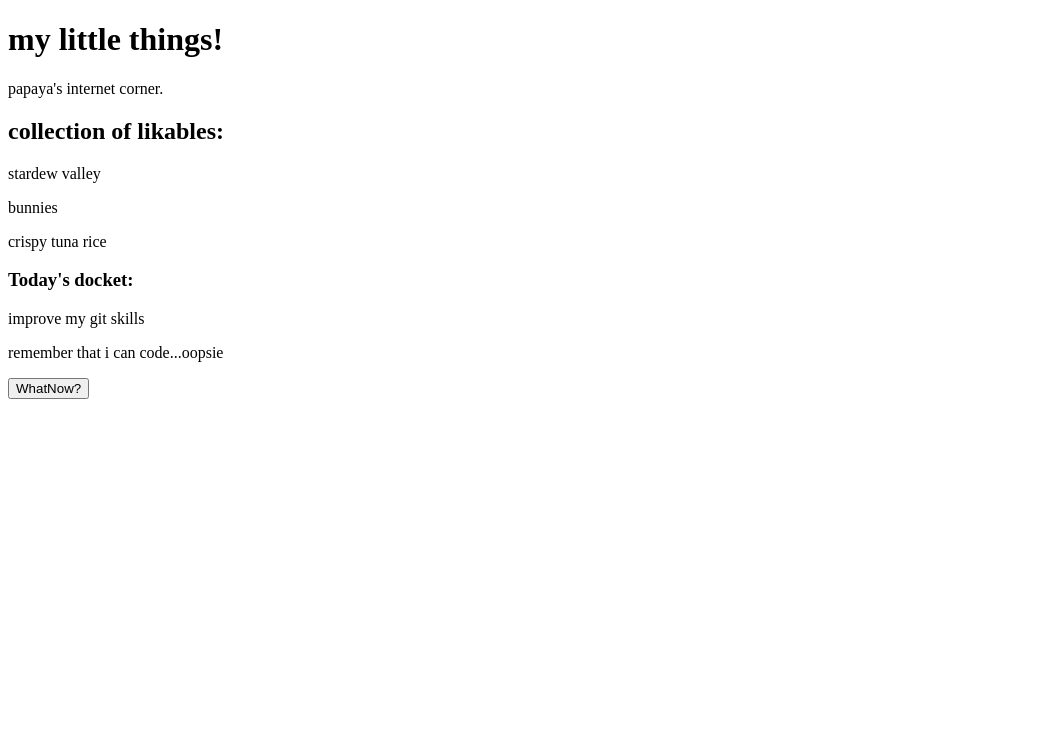
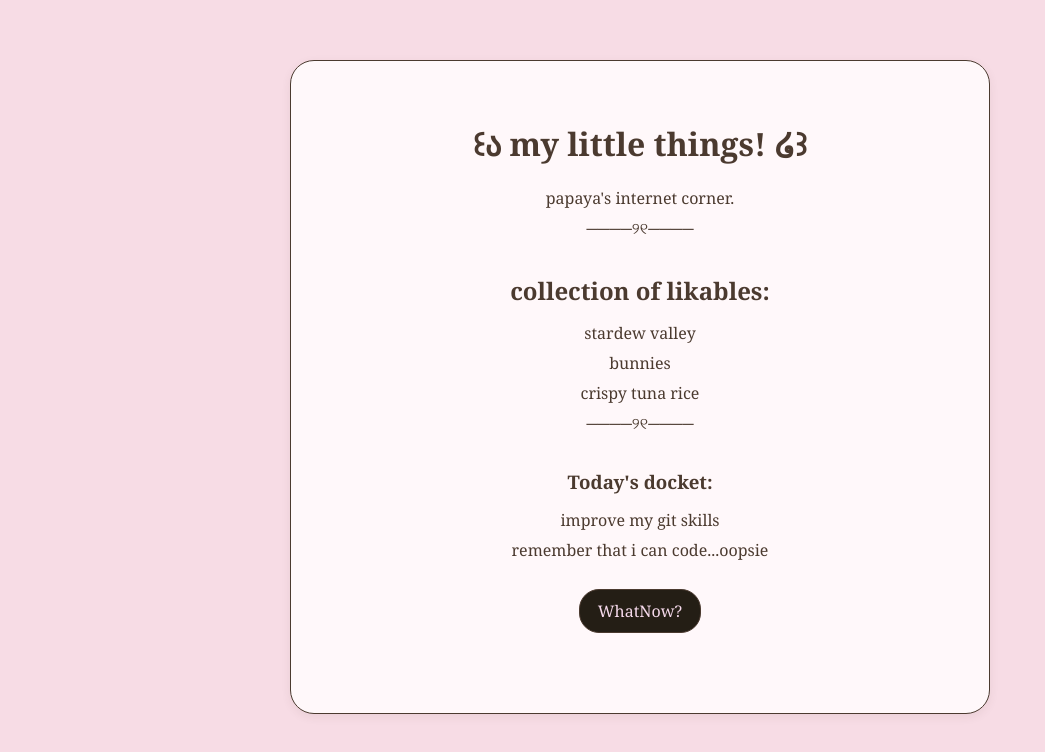
Before and after one commit to papayawhip117/little-things, a plain HTML site: page index.html in a window 1280 px wide. Shown: the whole page, without its empty margins (0-1045 px from the left). Drawn offline with Linux system fonts and the light colour scheme.

Commit message:
add initial index.html file

```diff
--- a/index.html
+++ b/index.html
@@ -1,19 +1,21 @@
 <!DOCTYPE html>
 <html>
 <head>
+    <meta charset="UTF-8">
     <title>Little Things</title>
+    <link rel="stylesheet" href="style.css">
 </head>
 
 <body>
-
-    <h1> my little things! </h1>
+    <div class="container">
+    <h1> ꒰ა my little things! ໒꒱ </h1>
     <p> papaya's internet corner. </p>
-
+    <p> ────୨୧────  </p>
     <h2> collection of likables: </h2>
     <p> stardew valley </p>
     <p> bunnies</p>
     <p> crispy tuna rice </p>
-
+    <p> ────୨୧────  </p>
     <h3> Today's docket: </h3>
     <p> improve my git skills </p>
     <p> remember that i can code...oopsie </p>
@@ -25,10 +27,24 @@
 
     <script>
     function WhatNow() {
-        document.getElementById("What").textContent = "dance brrreeeeaakkkk!";
-    }
+
+    const littleThings = [
+        "dance brrreeeeaakkkk!",
+        "play some stardew",
+        "put on some lofi",
+        "watch youtube",
+        "water your plants",
+        "eat a snack",
+        "grab a Dr.Pepper"
+    ];
+
+    const randomThing = Math.floor(Math.random() * littleThings.length);
+
+    document.getElementById("What").textContent = littleThings[randomThing];
+}
+
 </script>
 
-
+</div>
 </body>
 </html>
--- /dev/null
+++ b/style.css
@@ -0,0 +1,56 @@
+body {
+    background-color: #f7dce5;
+    color: #4b3a2f;
+    font-family: Georgia, serif;
+    text-align: center;
+    max-width: 700px;
+    margin: 60px auto;
+    padding: 0 30px;
+}
+.container {
+    background-color: #fff8fa;
+    border: 1px solid #4b3a2f;
+    border-radius: 24px;
+    padding: 40px;
+    box-shadow: 0 3px 10px rgba(75, 58, 47, 0.08);
+}
+
+h2 {
+    margin-top: 35px;
+    margin-bottom: 15px;
+}
+
+h3 {
+    margin-top: 35px;
+    margin-bottom: 15px;
+}
+p {
+    margin: 8px 0;
+}
+
+
+button {
+    background-color: #241e15;
+    color: #f6daec;
+    border: 1px solid #4b3a2f;
+    border-radius: 20px;
+    padding: 10px 18px;
+    font-family: Georgia, serif;
+    font-size: 16px;
+    cursor: pointer;
+    margin-top: 20px;
+    margin-bottom: 20px;
+}
+button:hover {
+    background-color: #383023;
+    transform: translateY(-2px);
+}
+button {
+    transition: 0.2s;
+}
+
+
+#What {
+    font-style: italic;
+    margin-top: 20px;
+}
```
